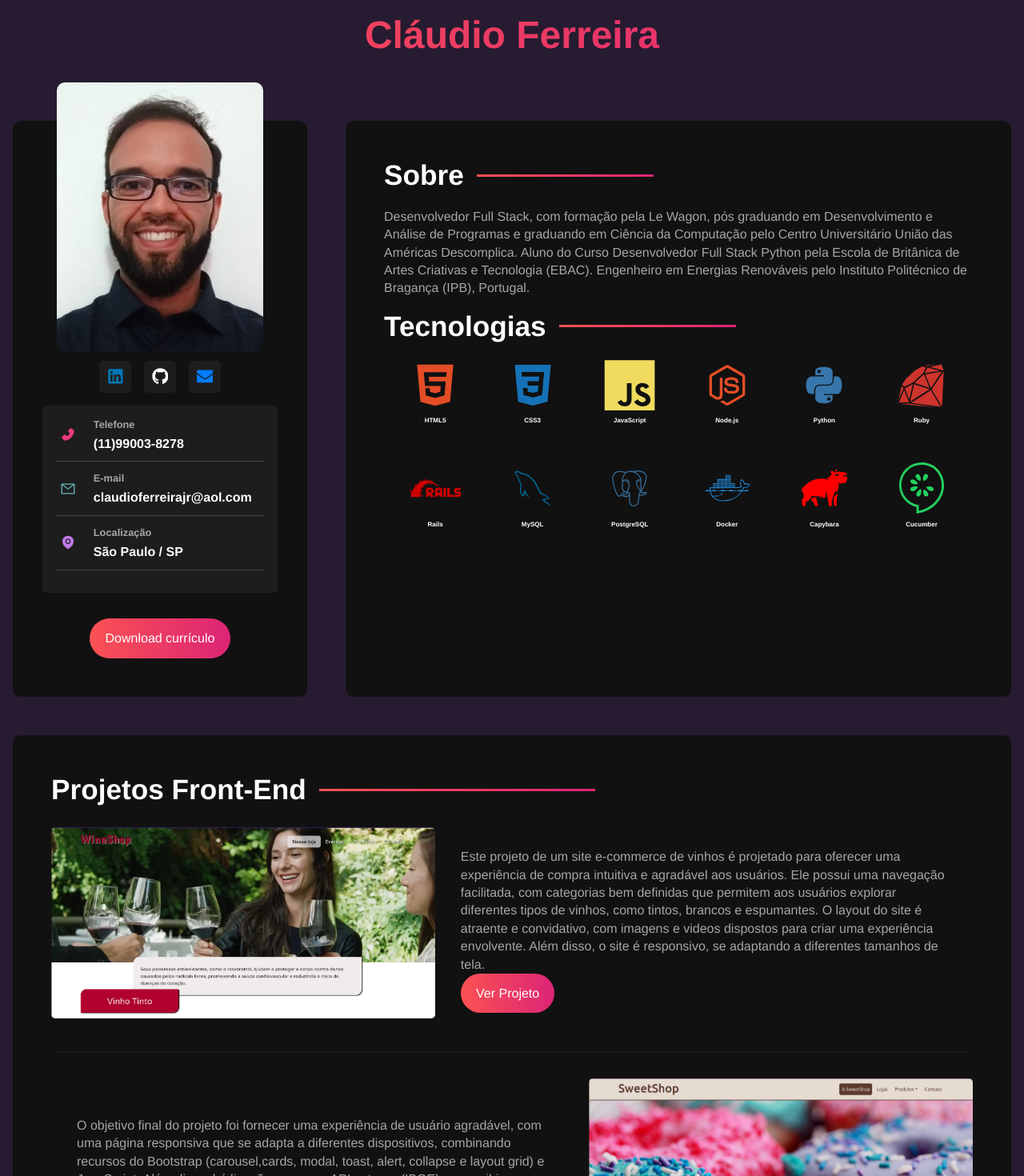
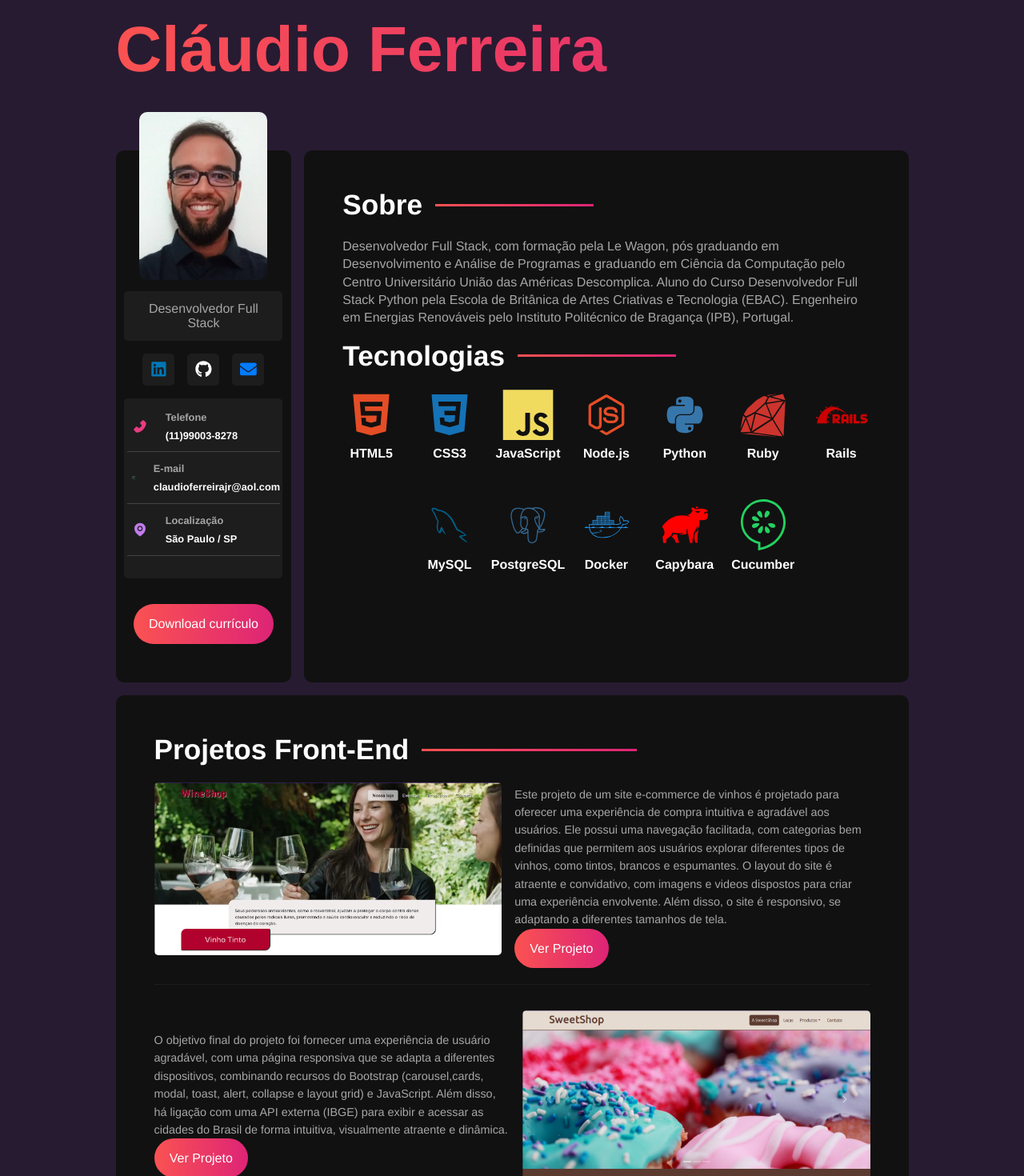
Before and after one commit to ClaudioFerreir/portifolioSite.v1.0, a React (Vite) app in the folder portifolio_v.1.0/: page / in a window 1280 px wide. Shown: the top 1470 px of the page at 80% size. Built offline with nearby package versions, Linux system fonts and the light colour scheme.

Commit message:
feat: mobile layout

```diff
--- a/portifolio_v.1.0/src/styles/components/app.sass
+++ b/portifolio_v.1.0/src/styles/components/app.sass
@@ -1,10 +1,17 @@
 @use '../variables'
+
+#root
+  display: flex
+  justify-content: center
 
 #portfolio
   display: flex
+  justify-self: center
+  max-width: variables.$tablet
+  justify-content: center
   flex-wrap: wrap
-  padding: 3rem
-  gap: 3rem
+  padding: 1rem
+  gap: 1rem
 
   h1
     width: 100%
@@ -15,11 +22,17 @@
     -webkit-text-fill-color: transparent
 
 @media screen and (max-width: variables.$mobile)
-#portfolio
-  padding: 1rem
-  justify-content: center
+  #portfolio
+    padding: 1rem
+    justify-content: center
 
-  h1
-    font-size: 3rem
-    margin-bottom: 2rem
-    text-align: center
+    h1
+      font-size: 3rem
+      margin-top: 3rem
+      margin-bottom: 5rem
+      text-align: center
+
+@media screen and (max-width: variables.$tablet)
+  #portfolio
+    padding: 1rem
+    gap: 1rem
--- a/portifolio_v.1.0/src/styles/components/informationcontainer.sass
+++ b/portifolio_v.1.0/src/styles/components/informationcontainer.sass
@@ -5,10 +5,10 @@
   @include mixins.center
   flex-direction: column
   background-color: variables.$bg-color-secondary
-  padding: 1rem
+  padding: 1rem 0.2rem
   margin-bottom: 2rem
   text-align: left
-  width: 80%
+  width: 90%
   border-radius: variables.$card-border-radius
 
 .info-card
@@ -28,6 +28,7 @@
   p
     color: variables.$text-color
     font-weight: bold
+    font-size: .8rem
 
   svg
     background-color: variables.$bg-color-secondary
@@ -46,8 +47,16 @@
 
 @media screen and (max-width: variables.$mobile)
   #information
-    width: 80%
+    width: 90%
 
   .info-card
     p
-      font-size: .8rem
+      font-size: .5rem
+
+@media screen and (max-width: variables.$tablet)
+  #information
+    padding: 1rem 0
+
+    .info-card
+      p
+        font-size: .8rem
--- a/portifolio_v.1.0/src/styles/components/projectscontainer.sass
+++ b/portifolio_v.1.0/src/styles/components/projectscontainer.sass
@@ -28,16 +28,18 @@
     margin-bottom: 2rem
     padding-bottom: 2rem
     border-bottom: 1px solid variables.$bg-color-secondary
+    gap: 1rem
 
     &:nth-last-child(1)
       border-bottom: none
 
   .card-info
     width: 150%
-    padding: 2rem
+    padding: 2 0rem
 
     p
       @include mixins.Standart-text
+      font-size: .9rem
 
     a
       margin-top: 1rem
@@ -66,8 +68,28 @@
       .card-info
         @include mixins.center
         order: 2
-        padding-top: 0
-        margin-bottom: .5rem
+        display: block
+        padding-top: 1rem
+        margin-bottom: 3rem
 
         p
           display: none
+
+        a
+          margin-top: 0
+
+@media screen and (max-width: variables.$tablet)
+  #projects-container
+    .project-card
+      flex-direction: column
+
+      .card-image
+        order: 1
+
+      .card-info
+        order: 2
+        width: 100%
+        padding: 1.5rem 0
+
+        p
+          margin-bottom: 2rem
--- a/portifolio_v.1.0/src/styles/components/sidebar.sass
+++ b/portifolio_v.1.0/src/styles/components/sidebar.sass
@@ -3,7 +3,6 @@
 
 #sidebar
   background-color: variables.$bg-color
-  flex: 1 1 0
   border-radius: variables.$container-border-radius
   display: flex
   align-items: center
@@ -13,7 +12,7 @@
   padding: 3rem 0
 
   img
-    max-width: 70%
+    width: 10rem
     border-radius: variables.$container-border-radius
     position: absolute
     top: -3rem
@@ -22,8 +21,23 @@
     color: variables.$text-color-secondary
     background-color: variables.$bg-color-secondary
     border-radius: variables.$card-border-radius
-    margin-top: 12rem
+    width: 90%
+    margin-top: 8rem
     padding: .8rem 1.2rem
+    z-index: 1
 
   .btn
     @include mixins.btn
+
+@media screen and (max-width: variables.$mobile)
+  #sidebar
+    width: 100%
+
+    .title
+      margin-top: 30rem
+
+@media screen and (max-width: variables.$tablet)
+  #sidebar
+    .title
+      margin-top: 8rem
+      padding: 1rem
--- a/portifolio_v.1.0/src/styles/components/technologiescontainer.sass
+++ b/portifolio_v.1.0/src/styles/components/technologiescontainer.sass
@@ -6,8 +6,10 @@
 
   .technologies-grid
     display: flex
+    justify-content: center
     flex-wrap: wrap
     gap: 2rem
+
 
     .technology-card
       @include mixins.center
@@ -62,16 +64,28 @@
       color: #23D160
 
 @media screen and (max-width: variables.$mobile)
-.technologies-container
-  .technologies-grid
-    justify-content: center
-    gap: 3rem
+  .technologies-container
+    .technologies-grid
+      justify-content: center
+      gap: 3rem
 
-    .technology-card
-      h3
-        margin-bottom: 0rem
-        font-size: 0.5rem
-        text-align: center
+      .technology-card
+        h3
+          margin-bottom: 0rem
+          font-size: 0.5rem
+          text-align: center
 
-      svg
-        font-size: 4rem
+        svg
+          font-size: 4rem
+
+@media screen and (max-width: variables.$tablet)
+  .technologies-container
+    .technologies-grid
+      justify-content: center
+
+      .technology-card
+        h3
+          font-size: 0.8rem
+
+        svg
+          font-size: 4rem
--- a/portifolio_v.1.0/src/styles/main.sass
+++ b/portifolio_v.1.0/src/styles/main.sass
@@ -1,5 +1,6 @@
 @use './config/reset'
 @use 'variables'
+@use 'mixins'
 
 body
   background-color: variables.$body-bg-color
```
Also changed, not shown: portifolio_v.1.0/src/styles/variables.sass (line endings or trailing spaces).
